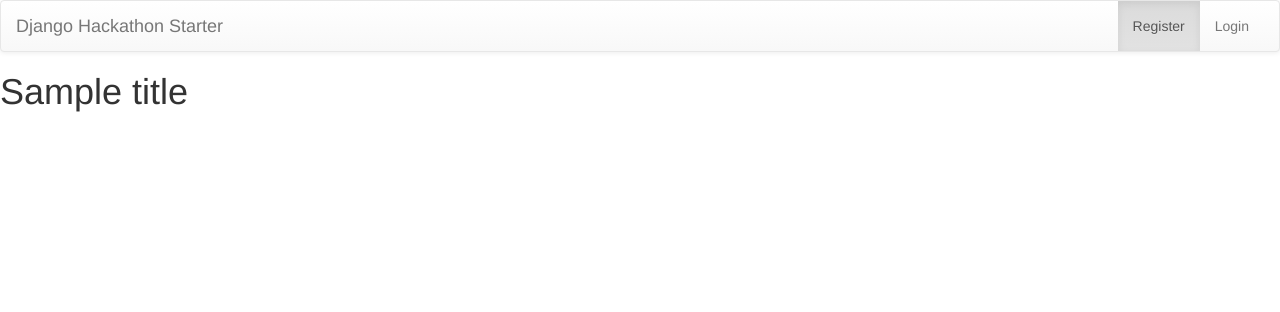
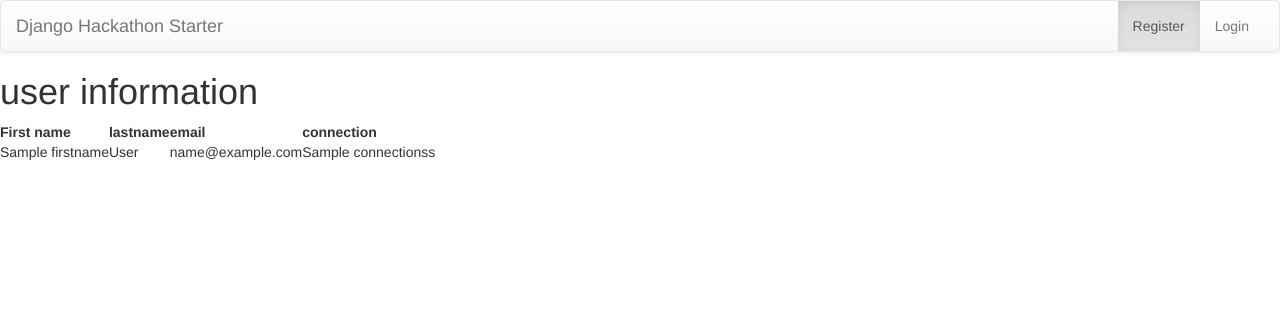
Before and after one commit to DrkSephy/django-hackathon-starter, a Django app: template hackathon_starter/hackathon/templates/hackathon/linkedin.html in a window 1280 px wide. Shown: the top 312 px of the page. Run offline with Django 3.2, Linux system fonts and the light colour scheme; the template is opened without the code that fills it: most values are stand-ins (such as "Sample title", 1, 10 or a date in 2020); some libraries are stand-ins or nearby versions.

Commit message:
Updated linkedin.html

```diff
--- a/hackathon_starter/hackathon/templates/hackathon/linkedin.html
+++ b/hackathon_starter/hackathon/templates/hackathon/linkedin.html
@@ -2,6 +2,23 @@
 <html>
 <body>
 	{% include 'hackathon/base.html' %}
-	<h1> {{ title }} </h1>
+	<h1>user information</h1>
+	<table>
+	<tr>
+	<th>First name</th>
+	<th>lastname</th>
+	<th>email</th>
+	<th>connection</th>
+	</tr>
+	{% for key in userinfo %}
+    <tr>
+    <td>{{ key.firstname }}</td>
+    <td>{{ key.lastname}}</td>
+    <td>{{ key.email }}</td>
+    <td>{{ key.connectionss }}</td>
+    </tr>
+    {% endfor %}
+
+     </table>
 </body>
 </html>
```
